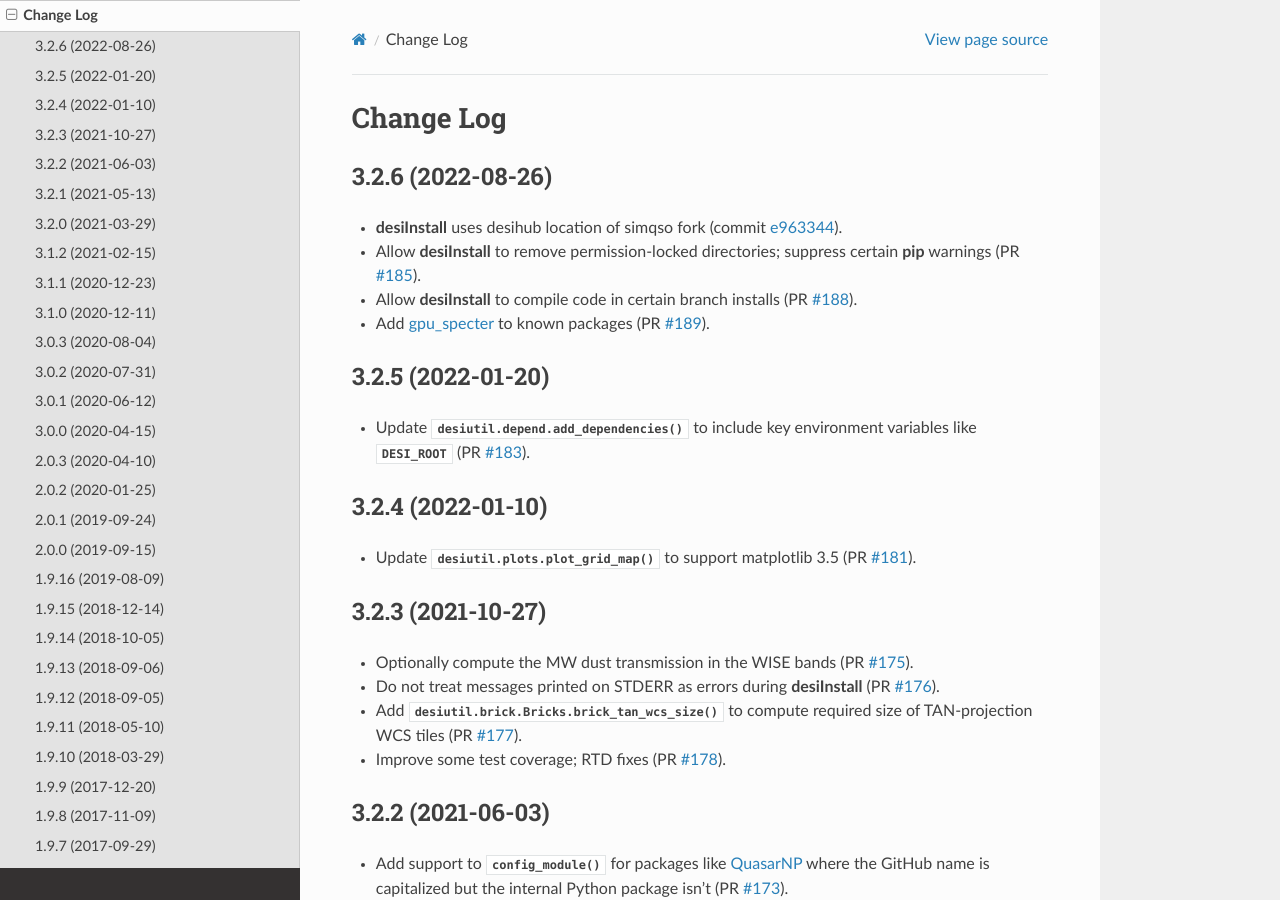
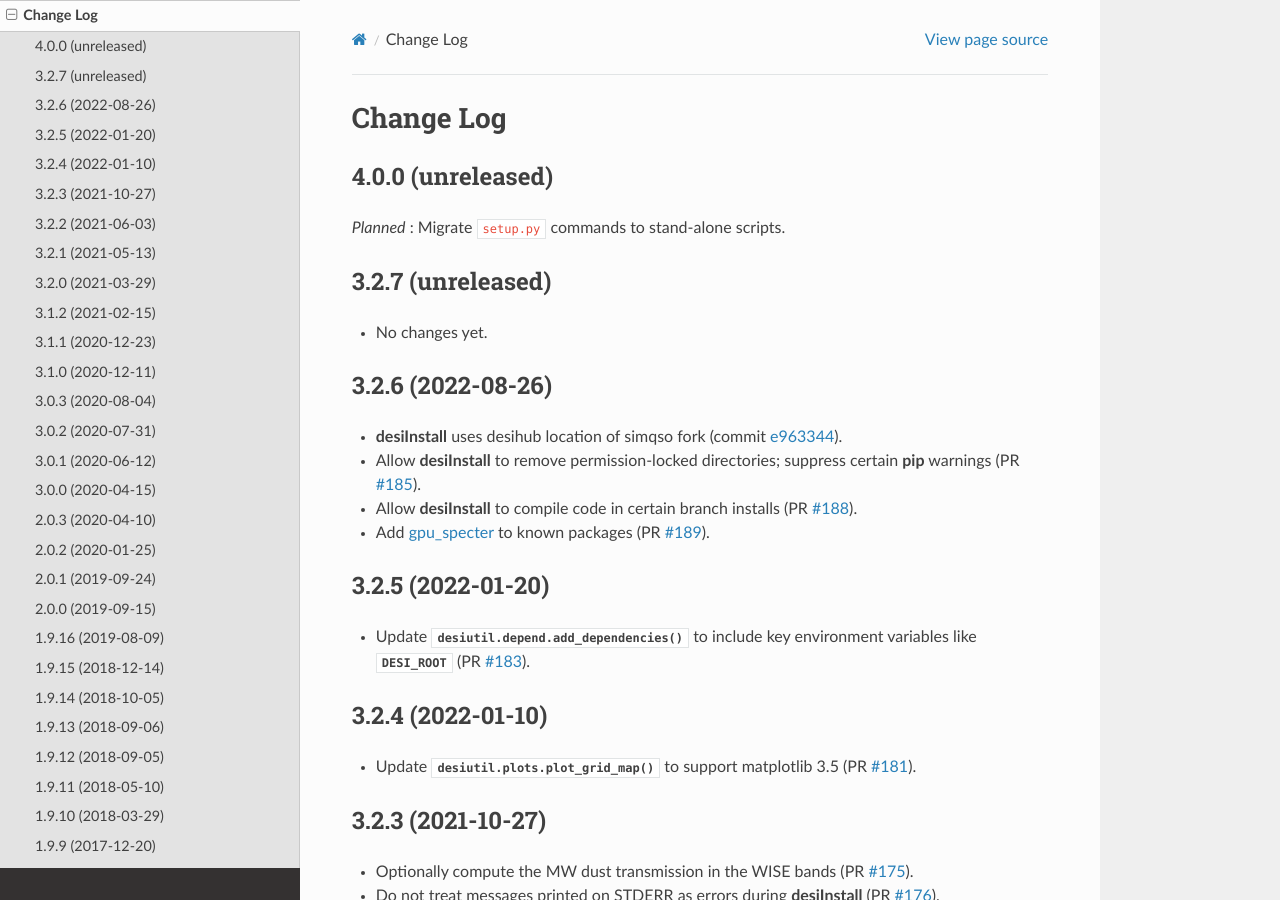
Before and after one commit to desihub/desiutil, a Sphinx documentation site: the page built from doc/changes.rst, in a window 1280 px wide and 900 px high. Built offline with Sphinx 7.4.7 and the Read the Docs theme 2.0.0, drawn with Linux system fonts in a browser that asks for light colours.

Commit message:
bump version after tag

```diff
--- a/doc/changes.rst
+++ b/doc/changes.rst
@@ -1,6 +1,16 @@
 ==========
 Change Log
 ==========
+
+4.0.0 (unreleased)
+------------------
+
+*Planned* : Migrate ``setup.py`` commands to stand-alone scripts.
+
+3.2.7 (unreleased)
+------------------
+
+* No changes yet.
 
 3.2.6 (2022-08-26)
 ------------------
--- a/py/desiutil/_version.py
+++ b/py/desiutil/_version.py
@@ -1 +1 @@
-__version__ = '3.2.6'
+__version__ = '3.2.7.dev998'
```
